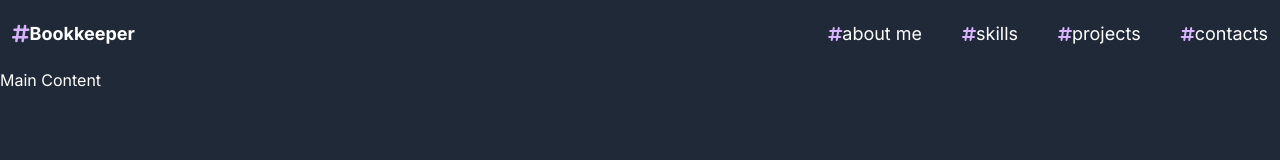
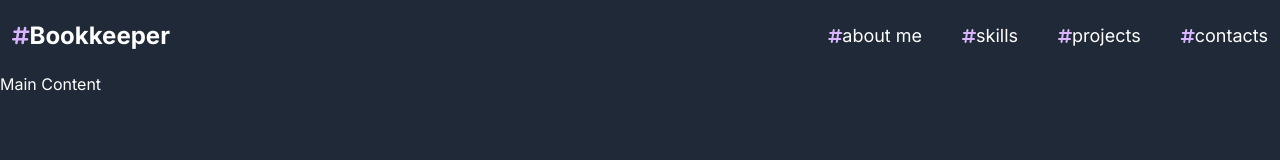
Before and after one commit to Bookkeeper33/Portfolio, a Vue app: page / in a window 1280 px wide. Shown: the top 160 px of the page. Built offline with nearby package versions, Linux system fonts and the light colour scheme.

Commit message:
Chore: updated font-size

```diff
--- a/src/components/Header/Header.vue
+++ b/src/components/Header/Header.vue
@@ -14,7 +14,7 @@
         <div class="container flex flex-col items-center justify-between gap-2 gap-y-5 sm:flex-row">
             <div class="flex w-full justify-between gap-x-2 text-white sm:w-auto">
                 <span
-                    class="group flex cursor-pointer items-center justify-center text-lg font-bold"
+                    class="group flex cursor-pointer items-center justify-center text-lg font-bold sm:text-2xl"
                     tabindex="0"
                     ><i
                         class="fa-solid fa-hashtag text-xl text-purple-300 duration-300 ease-in-out group-hover:text-purple-500"
```
